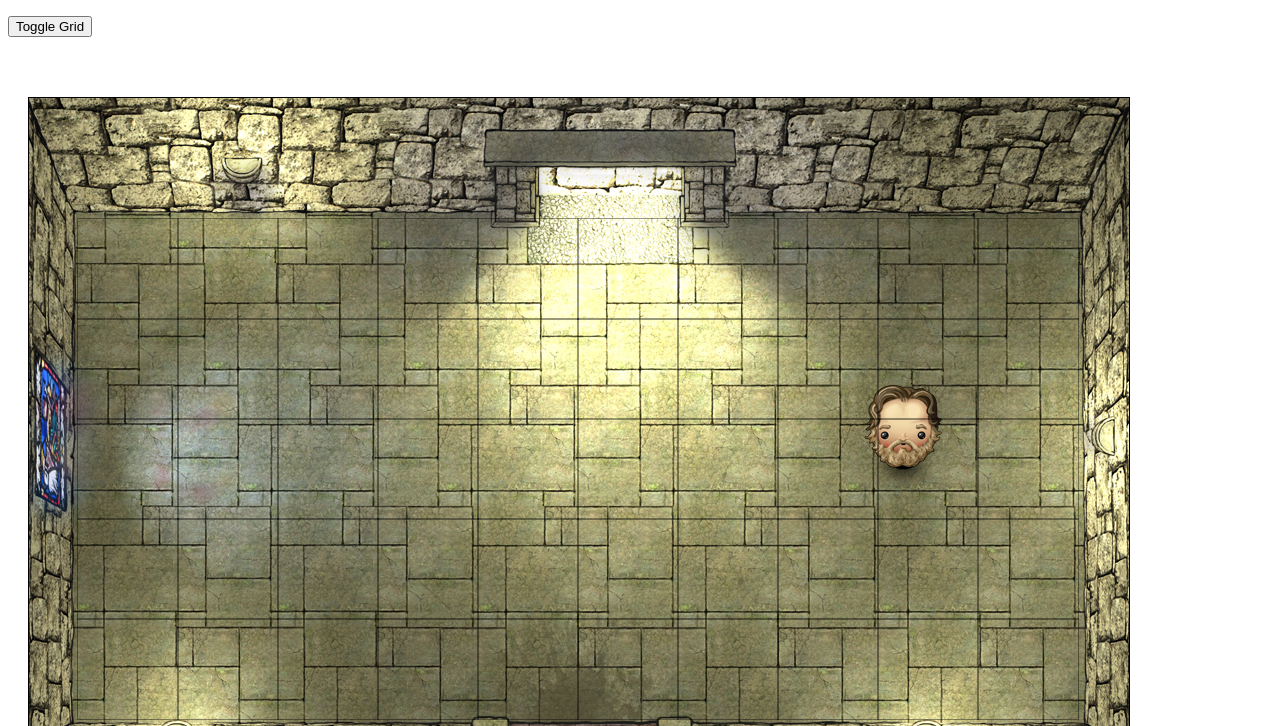
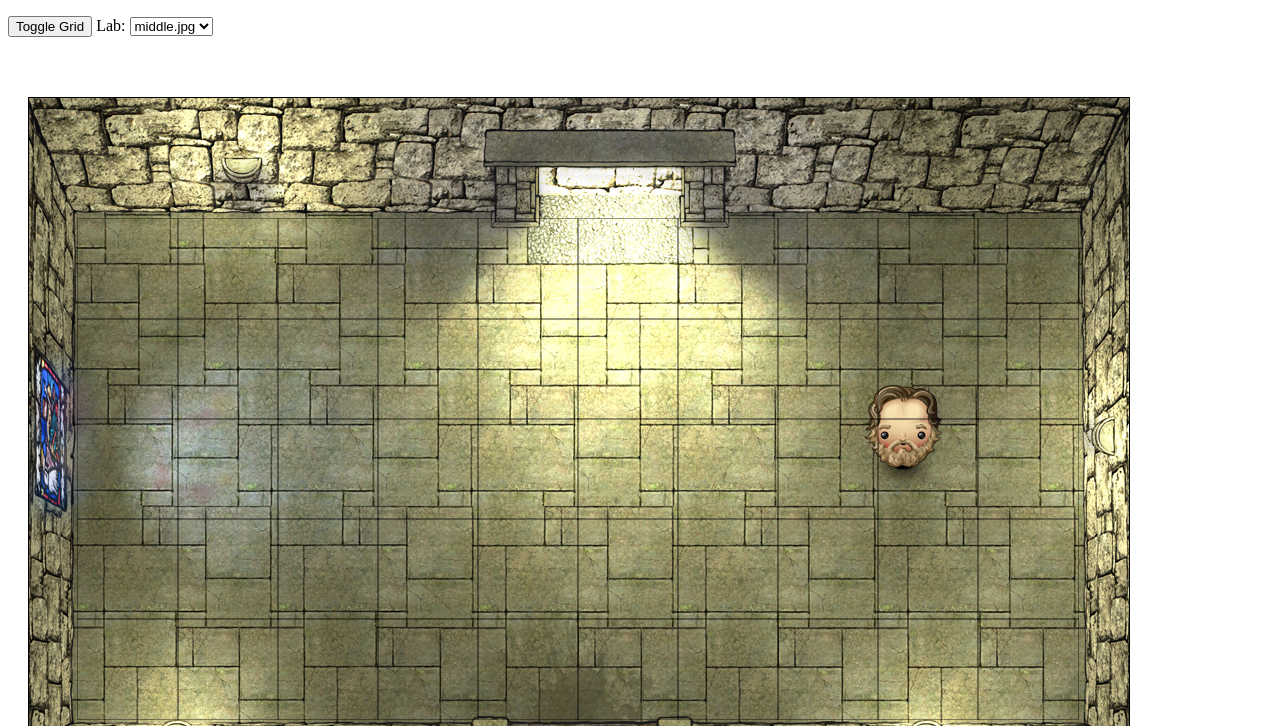
Before and after one commit to jeresig/science-game, a plain HTML site: page index.html in a window 1280 px wide. Shown: the top 726 px of the page. Drawn offline with nearby package versions, Linux system fonts and the light colour scheme.

Commit message:
Make it so that you can switch to other lab designs.

```diff
--- a/index.html
+++ b/index.html
@@ -9,7 +9,6 @@
         border: 1px solid #000;
         margin: 20px;
         top: 40px;
-        background: url(labs/middle.jpg);
         width: 1100px;
         height: 650px;
     }
@@ -55,16 +54,6 @@
     var boardHeight = 5;
 
     $(document).ready(function() {
-        //$("#tileList").text().trim().split(/\n\s*/).forEach(function(image) {
-            //$("<img/>", { src: "images/" + image, "class": "tile" })
-                //.appendTo("#tiles");
-        //});
-
-        //$("#board").css({
-            //width: tileWidth * boardWidth,
-            //height: tileHeight * boardHeight
-        //});
-
         $("#board-contents").css({
             width: tileWidth * boardWidth,
             height: tileHeight * (boardHeight + 1)
@@ -79,6 +68,20 @@
                 $("<div>", { "class": "block", css: { top: y * tileHeight, left: x * tileWidth } }).appendTo("#board-contents");
             }
         }
+
+        $("#lab-select").change(function() {
+            $("#board").css({ background: "url(labs/" + this.value + ")" });
+        });
+
+        $("#labList").text().trim().split(/\n\s*/).forEach(function(image, i) {
+            $("<option>", {
+                value: image,
+                text: image
+            })
+            .appendTo("#lab-select");
+        });
+
+        $("#lab-select").change();
 
         $("#itemList").text().trim().split(/\n\s*/).forEach(function(image, i) {
             $("<img/>", {
@@ -118,6 +121,9 @@
             $("#board").toggleClass("no-grid");
         });
     });
+    </script>
+    <script id="labList" type="text/images">
+    middle.jpg
     </script>
     <script id="tileList" type="text/images">
     Brown Block.png
@@ -172,7 +178,7 @@
     </script>
 </head>
 <body>
-    <p><button id="toggle-grid">Toggle Grid</button></p>
+    <p><button id="toggle-grid">Toggle Grid</button> <label>Lab: <select id="lab-select"></select></label></p>
     <div id="board">
         <div id="board-contents"></div>
     </div>
```
